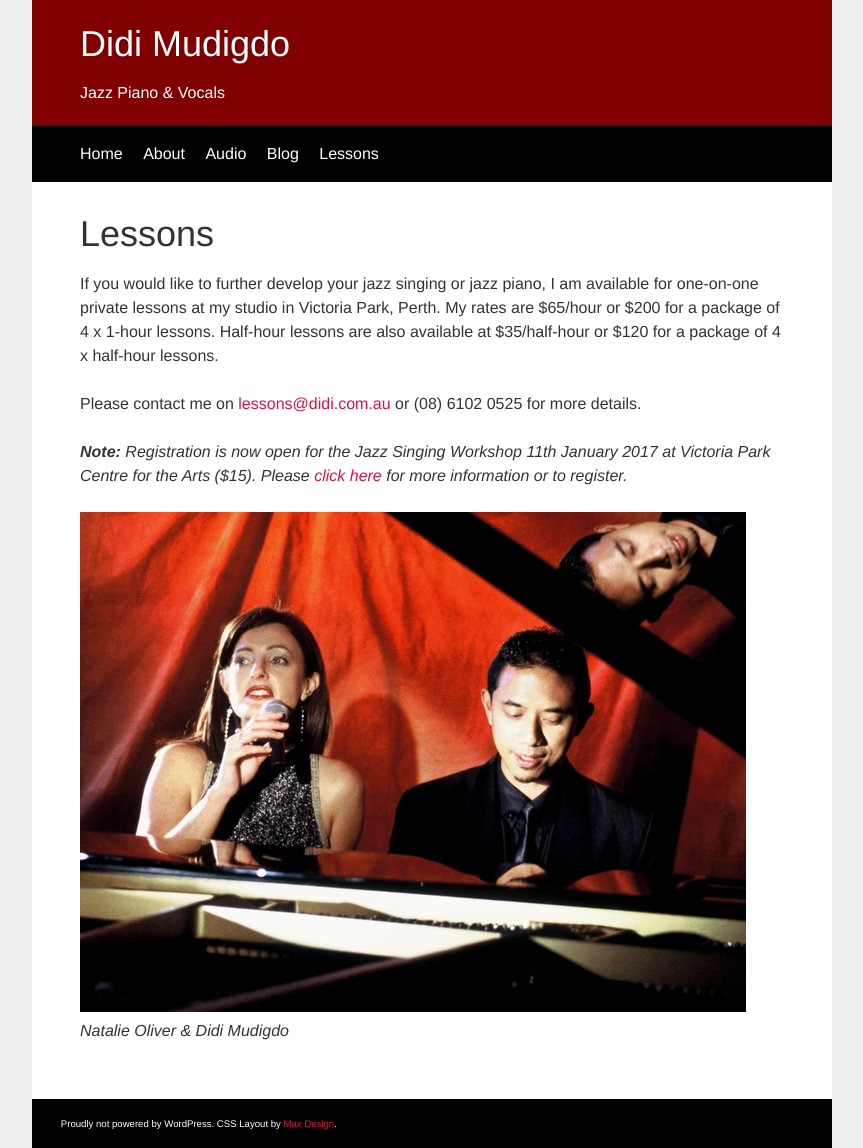
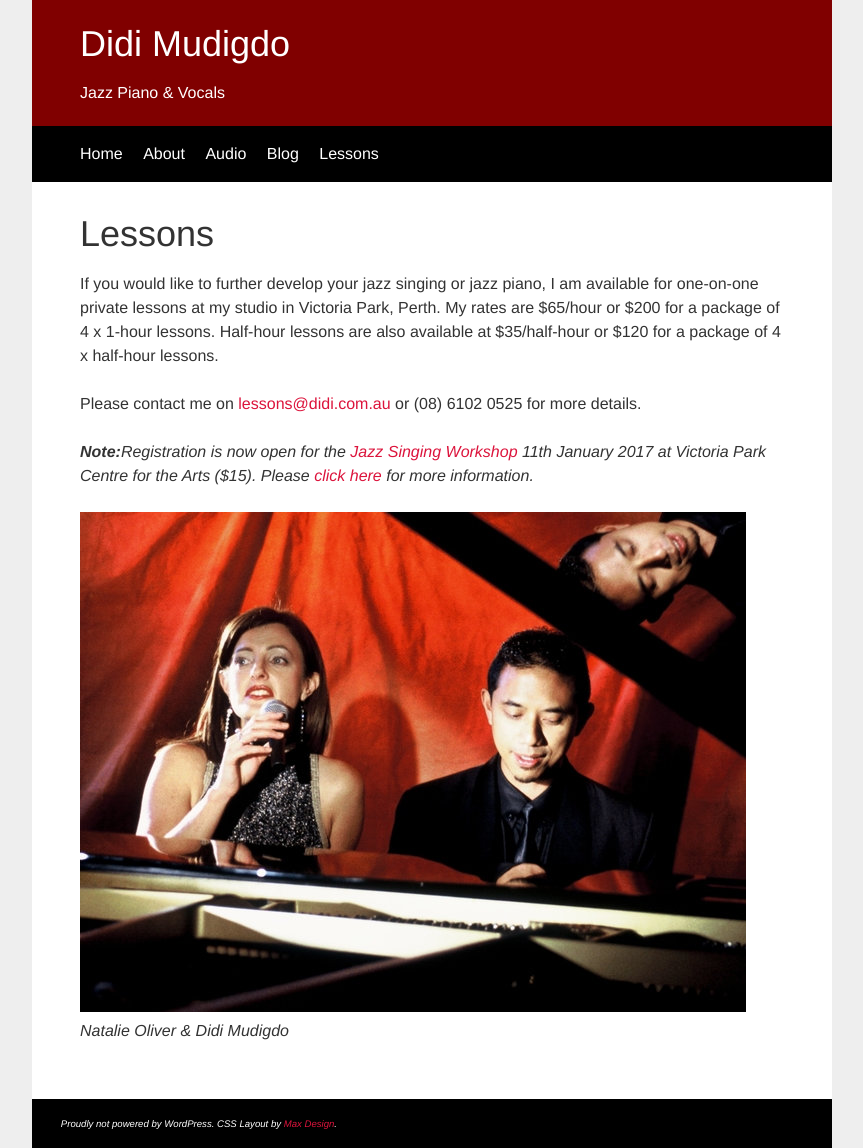
Before and after one commit to didijazz/didijazz.github.io, a Jekyll site: the page built from lessons/index.html, in a window 1280 px wide. Shown: the whole page, without its empty margins (208-1071 px from the left). Built offline with Jekyll 4.4.1, drawn with Linux system fonts in a browser that asks for light colours.

Commit message:
made lessons page consistent workshop info

```diff
--- a/lessons/index.html
+++ b/lessons/index.html
@@ -9,6 +9,6 @@ title: Lessons - Didi Mudigdo
 
 <p>Please contact me on <a href="mailto:lessons@didi.com.au" target="_blank">lessons@didi.com.au</a> or (08) 6102 0525 for more details.</p>
 
-	<p><em><strong>Note:</strong> Registration is now open for the Jazz Singing Workshop 11th January 2017 at Victoria Park Centre for the Arts ($15). Please <a href="https://goo.gl/forms/Tvmvft4ytTshmvDN2" target="_blank">click here</a> for more information or to register.</em></p>
+<p><em><strong>Note:</strong><em>Registration is now open for the <a href="/blog/2016/12/07/workshop-jan-feb-mar-2017">Jazz Singing Workshop</a> 11th January 2017 at Victoria Park Centre for the Arts ($15). Please <a href="/blog/2016/12/07/workshop-jan-feb-mar-2017">click here</a> for more information.</em></p>
 
 <p><img class=img-responsive src="/img/Didi_Natalie3_666px.jpg" alt=""><br><em>Natalie Oliver &amp; Didi Mudigdo</em></p>
```
